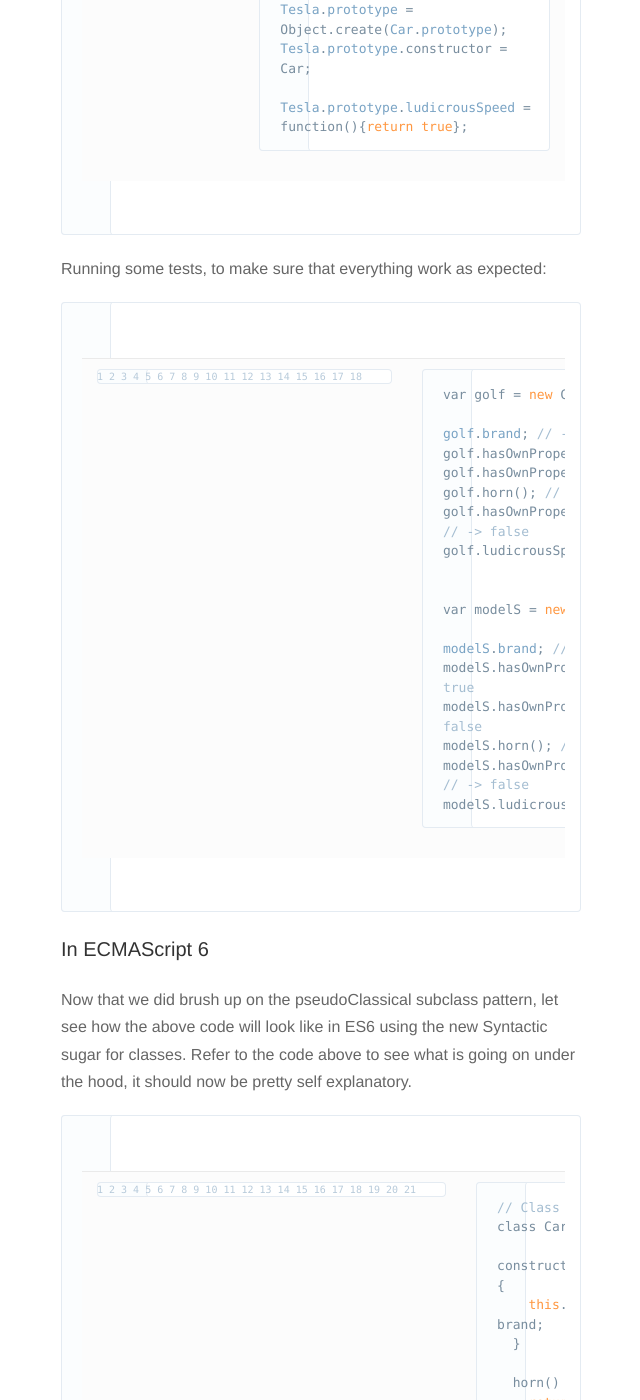
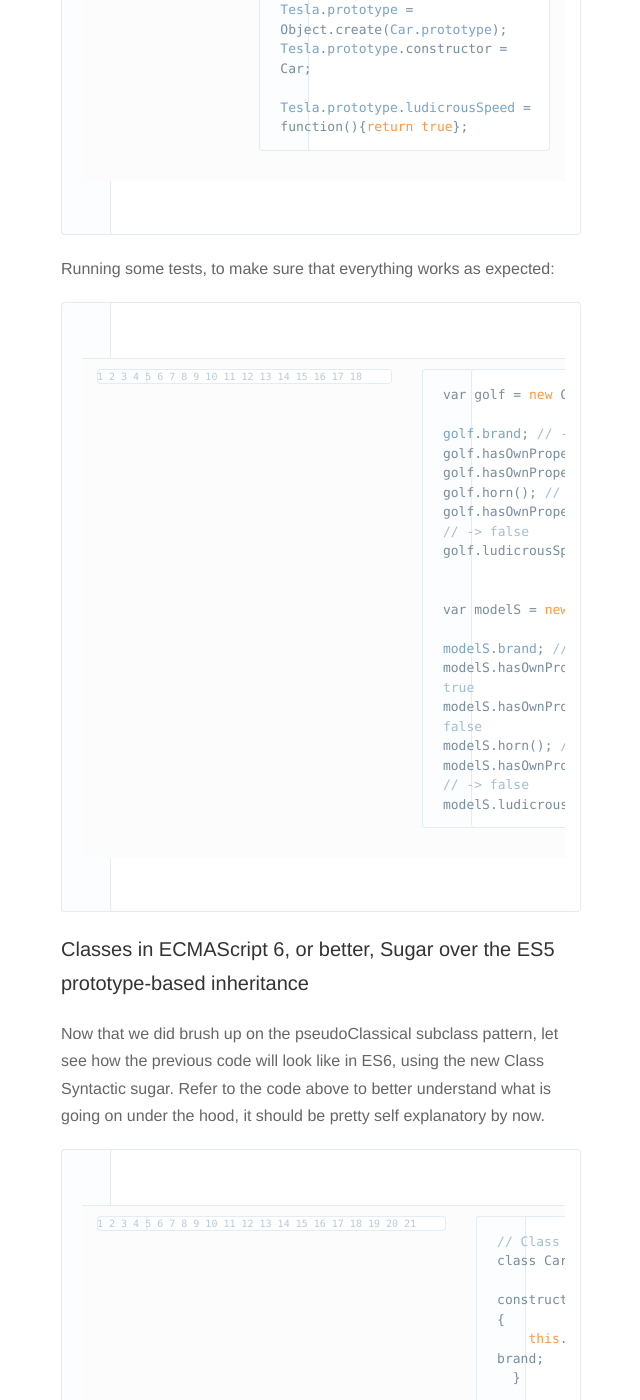
Before and after one commit to nickbalestra/nickbalestra.github.io, a Jekyll site: the page built from _posts/2015-10-15-ES6-classes-and-prototype-based-inheritance.markdown, in a window 1280 px wide and 1400 px high, scrolled down 2826 px. Shown: the whole window, without its empty margins (319-959 px from the left). Built offline with Jekyll 4.4.1, drawn with Linux system fonts in a browser that asks for light colours; nearby versions of some CDN libraries; Markdown is read by kramdown in place of the engine named in the settings; some of the changed text lies outside the part shown.

Commit message:
small changes

```diff
--- a/_posts/2015-10-15-ES6-classes-and-prototype-based-inheritance.markdown
+++ b/_posts/2015-10-15-ES6-classes-and-prototype-based-inheritance.markdown
@@ -1,7 +1,7 @@
 ---
 title: "JS's Prototype-based inheritance and classes demystified"
 date: 2015-10-15
-description: Understanding what's lie underneath the ES6 sugar
+description: Understanding the sugar covered class in ES6
 ---
 
 ##JavaScript classes are introduced in ECMAScript 6 and are syntactical sugar over JavaScript's existing prototype-based inheritance.
@@ -10,7 +10,7 @@ Note: The class syntax is not introducing a new object-oriented inheritance mode
 
 * * *
 
-### In ECMAScript 5
+### Prototype-based inheritance in ECMAScript 5
 
 Let's immagine a simple scenario, where we have a `Car` class. We want the constructor function to decorate each generated instance, for example by adding a `brand` property to the car. We also want each instanciated object to have access to some class methods, for example a horn() function.
 
@@ -69,7 +69,7 @@ Tesla.prototype.constructor = Car;
 Tesla.prototype.ludicrousSpeed = function(){return true};
 {% endhighlight %}
 
-Running some tests, to make sure that everything work as expected:
+Running some tests, to make sure that everything works as expected:
 
 {% highlight javascript linenos %}
 var golf = new Car('wv');
@@ -92,9 +92,9 @@ modelS.hasOwnProperty('ludicrousSpeed'); // -> false
 modelS.ludicrousSpeed() // -> true
 {% endhighlight %}
 
-### In ECMAScript 6
+### Classes in ECMAScript 6, or better, Sugar over the ES5 prototype-based inheritance
 
-Now that we did brush up on the pseudoClassical subclass pattern, let see how the above code will look like in ES6 using the new Syntactic sugar for classes. Refer to the code above to see what is going on under the hood, it should now be pretty self explanatory.
+Now that we did brush up on the pseudoClassical subclass pattern, let see how the previous code will look like in ES6, using the new Class Syntactic sugar. Refer to the code above to better understand what is going on under the hood, it should be pretty self explanatory by now.
 
 {% highlight javascript linenos %}
 // Class Car
@@ -120,7 +120,7 @@ class Tesla extends Car {
 }
 {% endhighlight %}
 
-Running some tests, to make sure that everything work as expected:
+Running some tests, to make sure that everything works as expected:
 
 {% highlight javascript linenos %}
 var golf = new Car('wv');
```
Also changed, not shown: other parts of _posts/2015-10-15-ES6-classes-and-prototype-based-inheritance.markdown (+1 -1 lines).
